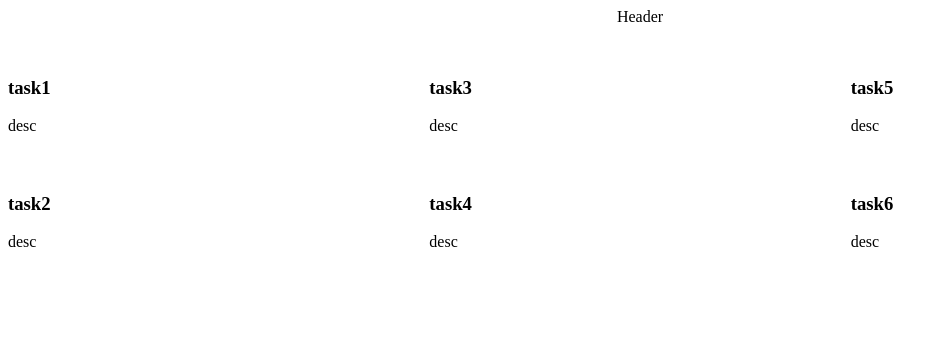
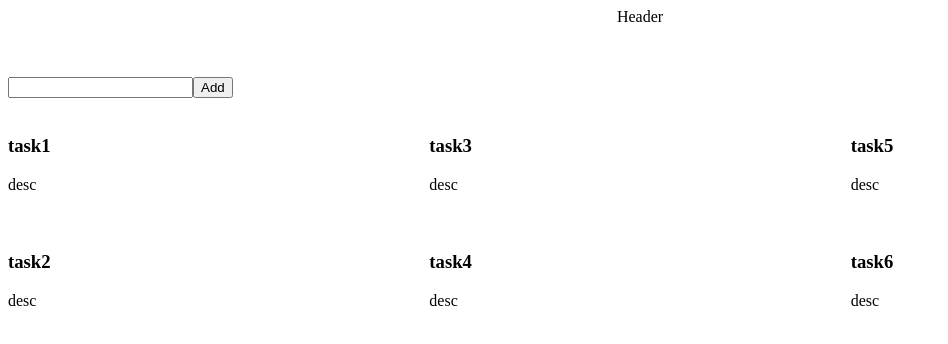
Before and after one commit to giochem/kanban-vue3, a Vue app: page / in a window 1280 px wide. Shown: the top 344 px of the page, without its empty margins (0-948 px from the left). Built offline with nearby package versions, Linux system fonts and the light colour scheme; the HTML template or start-up script is replaced by a standard one.

Commit message:
✨ : add edit task

```diff
--- a/src/components/ManageTable.vue
+++ b/src/components/ManageTable.vue
@@ -1,17 +1,18 @@
 <script setup lang="ts">
 import { ref } from 'vue'
+const newTask = ref('')
 const tasks = ref([
   [
-    { title: 'task1', description: 'desc', col: 0, id: 1 },
-    { title: 'task2', description: 'desc', col: 0, id: 2 },
+    { title: 'task1', description: 'desc', col: 0, id: 1, edit: false },
+    { title: 'task2', description: 'desc', col: 0, id: 2, edit: false },
   ],
   [
-    { title: 'task3', description: 'desc', col: 1, id: 3 },
-    { title: 'task4', description: 'desc', col: 1, id: 4 },
+    { title: 'task3', description: 'desc', col: 1, id: 3, edit: false },
+    { title: 'task4', description: 'desc', col: 1, id: 4, edit: false },
   ],
   [
-    { title: 'task5', description: 'desc', col: 2, id: 5 },
-    { title: 'task6', description: 'desc', col: 2, id: 6 },
+    { title: 'task5', description: 'desc', col: 2, id: 5, edit: false },
+    { title: 'task6', description: 'desc', col: 2, id: 6, edit: false },
   ],
 ])
 
@@ -39,8 +40,28 @@ function onDragstart(ev: any) {
   ev.dataTransfer.setData('id', ev.target.id)
   ev.dataTransfer.setData('col', ev.target.getAttribute('col'))
 }
+function addTask(ev: any) {
+  console.log('add task', newTask.value)
+  tasks.value[0].push({
+    title: newTask.value,
+    description: 'desc',
+    col: 0,
+    id: tasks.value.flat().length + 1,
+    edit: false,
+  })
+
+  newTask.value = ''
+}
+function onDbclick(ev: any) {
+  console.log('onDbclick')
+}
 </script>
 <template>
+  <div class="dashboard">
+    <div class="new-task">
+      <input v-model="newTask" type="text" />
+      <button @click.prevent="addTask">Add</button>
+    </div>
     <div class="table">
       <div
         class="column"
@@ -58,8 +79,19 @@ function onDragstart(ev: any) {
           :col="String(task.col)"
           class="cell"
         >
-        <h3>{{ task.title }}</h3>
+          <div v-if="task.edit === false">
+            <h3 @dblclick="task.edit = true">{{ task.title }}</h3>
             <p>{{ task.description }}</p>
+          </div>
+          <div v-else>
+            <input
+              type="text"
+              v-model="task.title"
+              @keyup.enter="task.edit = false"
+              @blur="task.edit = false"
+            />
+          </div>
+        </div>
       </div>
     </div>
   </div>
@@ -81,4 +113,7 @@ function onDragstart(ev: any) {
 .cell {
   height: 100px;
 }
+input {
+  margin: 18.72px 0px;
+}
 </style>
```
Lines whose indentation alone changed are shown as unchanged.
